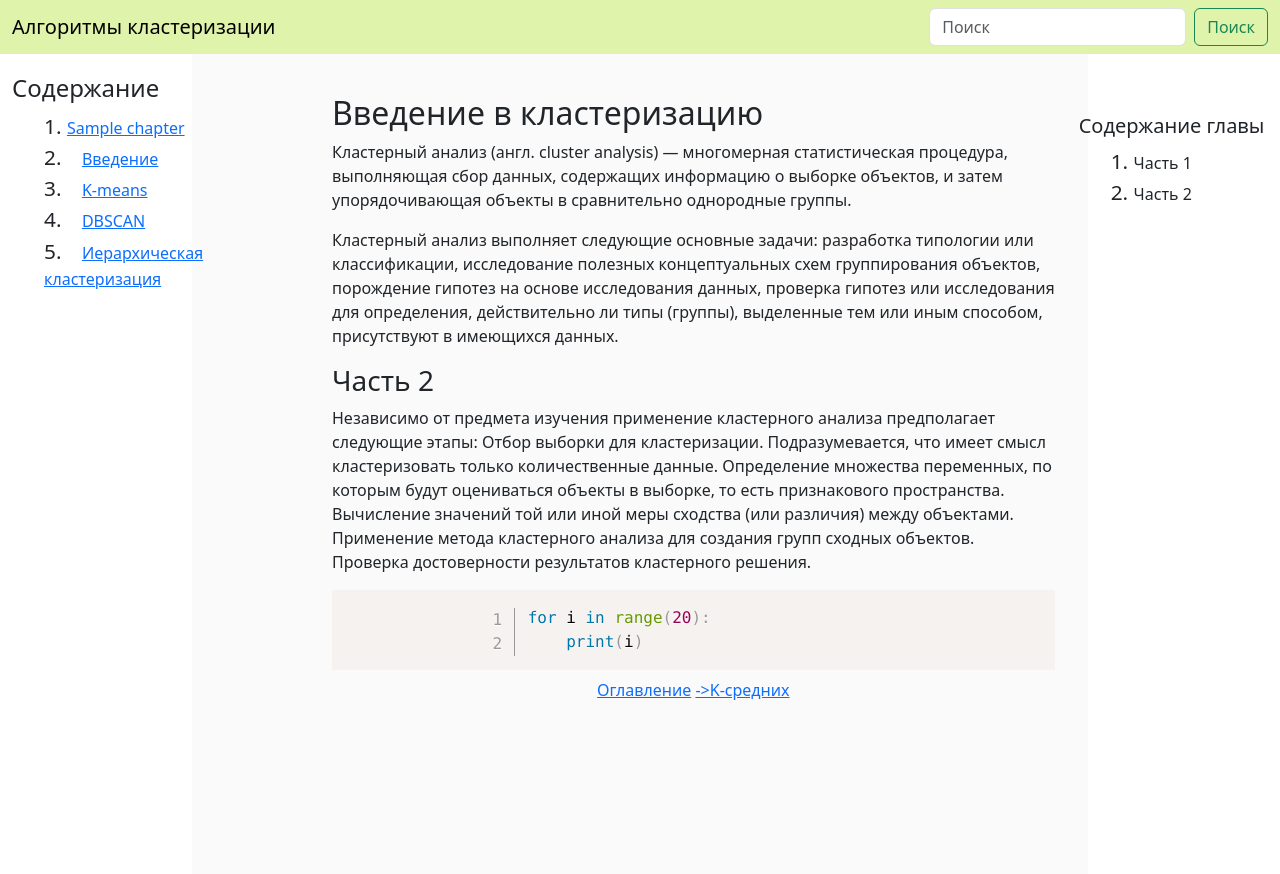
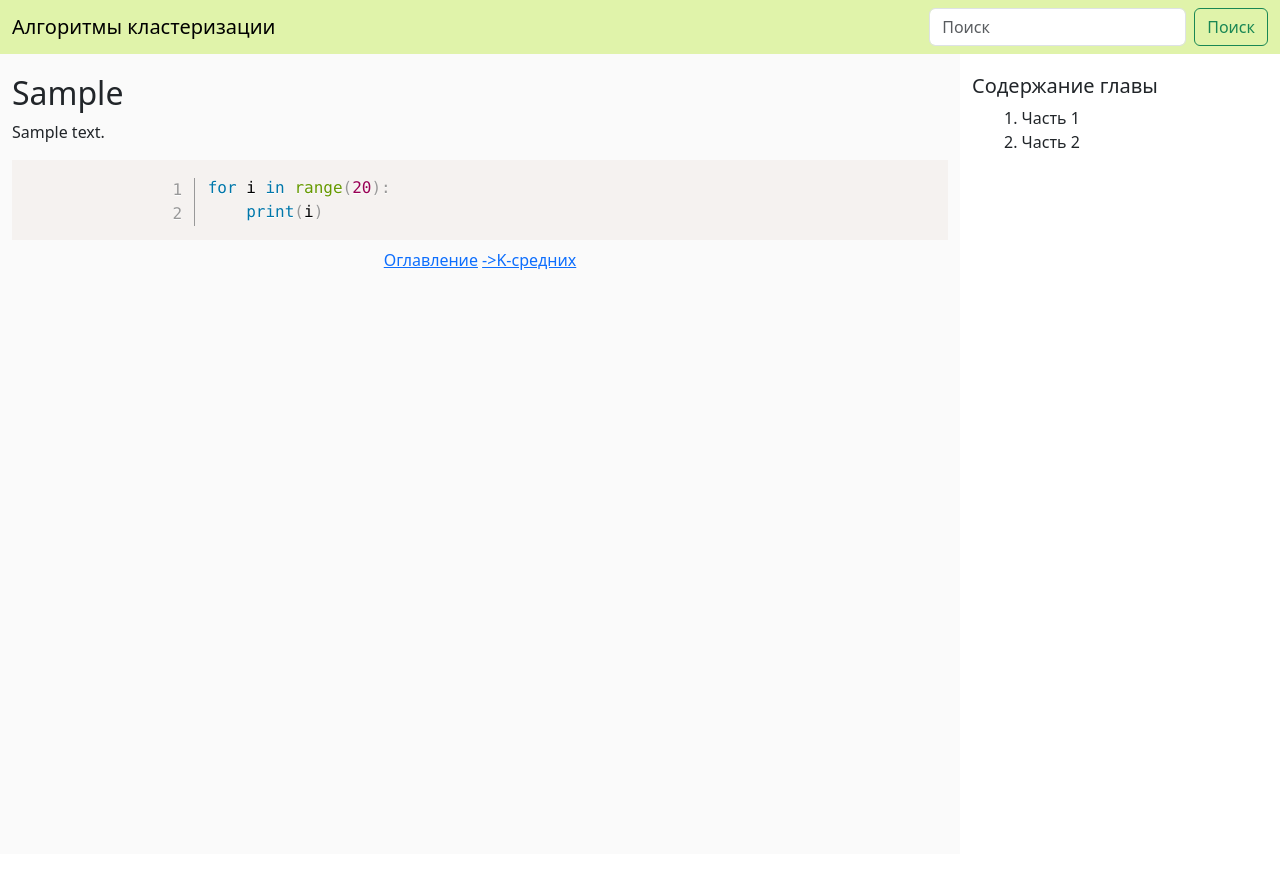
Before and after one commit to DmitriyDog/ClusterBook, a Django app: template ClusterTextbook/articles/templates/article-page.html in a window 1280 px wide. After the commit the page ends 270 px from the top, so only its background shows below. Run offline with Django 5.2, Linux system fonts and the light colour scheme; tables that the repository leaves empty hold one stand-in row (values such as "Sample post"); the template is opened without the code that fills it: values that come from a table or form of the project are taken from there, most other values are stand-ins (such as "Sample title", 1, 10 or a date in 2020); some libraries are stand-ins or nearby versions.

Commit message:
Добавил импорт текст из БД. Оптимизировал html-разметку для правильного и красивого показа текста

```diff
--- a/ClusterTextbook/ClusterTextbook/urls.py
+++ b/ClusterTextbook/ClusterTextbook/urls.py
@@ -20,4 +20,4 @@ from django.urls import include, path
 urlpatterns = [
     path("admin/", admin.site.urls),
     path("", include("articles.urls")),
-    path("articles/<str:article_name>/", include("articles.urls"))]
+    path("articles/<int:article_id>/", include("articles.urls"))]
--- a/ClusterTextbook/articles/templates/article-page.html
+++ b/ClusterTextbook/articles/templates/article-page.html
@@ -1,29 +1,18 @@
-{% extends "index.html" %}
+{% extends "base.html" %}
+{% block title %}{{ article_header }}{% endblock %}
+
 {% block page_content %}
 <div class="row">
-      <div class="col-3 d-none d-lg-block">
-        <h4>Содержание</h4>
+      <div class="col-2 d-none d-xxl-block">
+        <h4 style="margin-top: 20px;">Содержание</h4>
         {% include "quick-textbook-navigation.html" %}
       </div>
 
       <div class="col" style="background-color: #FAFAFA; height: 100vh;">
-          <h2 style="margin-top: 20px;">Введение в кластеризацию</h2>
-          <p>Кластерный анализ (англ. cluster analysis) — многомерная статистическая процедура,
-              выполняющая сбор данных, содержащих информацию о выборке объектов,
-              и затем упорядочивающая объекты в сравнительно однородные группы.</p>
-          <p>Кластерный анализ выполняет следующие основные задачи:
-          разработка типологии или классификации,
-          исследование полезных концептуальных схем группирования объектов,
-          порождение гипотез на основе исследования данных,
-          проверка гипотез или исследования для определения, действительно ли типы (группы),
-              выделенные тем или иным способом, присутствуют в имеющихся данных.</p>
-          <h3>Часть 2</h3>
-          <p>Независимо от предмета изучения применение кластерного анализа предполагает следующие этапы:
-          Отбор выборки для кластеризации. Подразумевается, что имеет смысл кластеризовать только количественные данные.
-          Определение множества переменных, по которым будут оцениваться объекты в выборке, то есть признакового пространства.
-          Вычисление значений той или иной меры сходства (или различия) между объектами.
-          Применение метода кластерного анализа для создания групп сходных объектов.
-          Проверка достоверности результатов кластерного решения.</p>
+          <h2 style="margin-top: 20px;">{{ article_header }}</h2>
+          {% for block in article_content %}
+                <p>{{ block.text_block }}</p>
+          {% endfor %}
           <pre class="line-numbers" style="15px solid green">
               <code class="language-python">for i in range(20):
                   print(i)</code></pre>
@@ -33,7 +22,7 @@
           </p>
       </div>
 
-      <div class="col-2 d-none d-md-block" style="margin-top: 20px;">
+      <div class="col-3 d-none d-md-block">
         {% include "quick-chapter-navigation.html" %}
       </div>
 </div>
--- a/ClusterTextbook/articles/templates/base.html
+++ b/ClusterTextbook/articles/templates/base.html
@@ -19,7 +19,7 @@
         </form>
     </div>
 </nav>
-<div class="container-fluid" style="margin-top: 20px;">
+<div class="container-fluid">
   {% block page_content %} {% endblock page_content %}
 </div>
 <script src="{% static 'js/prism.min.js' %}"></script>
--- a/ClusterTextbook/articles/templates/quick-textbook-navigation.html
+++ b/ClusterTextbook/articles/templates/quick-textbook-navigation.html
@@ -3,7 +3,7 @@
         {% for chap in chapter_list %}
             <li>
             {% if chap.article_set.all|length > 1 %}
-                <span style="font-size: 1.5rem">{{ chap.chapter_name }}</span>
+                {{ chap.chapter_name }}
                 <ol>
                     {% for article in chap.article_set.all %}
                         <li><a href="{% url 'article_page' article.pk %}">{{ article.article_name }}</a></li>
--- a/ClusterTextbook/static/css/style.css
+++ b/ClusterTextbook/static/css/style.css
@@ -1,17 +1,4 @@
 .article { margin-left: 15px; }
-
-body {
-position: relative; /* Необходимо для правильного позиционирования псевдоэлемента */
-min-height: 100vh; /* Убедимся, что тело занимает минимум весь экран */}
-
-body::before {
-content: "";
-position: absolute;
-left: 15%;
-width: 70%;
-height: 100%; /* Высота равна половине высоты окна браузера */
-background-color: #FAFAFA; /* Серый цвет заливки */
-z-index: -1;}
 
 ol {
    /* убираем стандартную нумерацию */
@@ -31,5 +18,4 @@ li:before {
      значения всех счетчиков с таким именем. Точка в кавычках добавляет
       разделяющую точку между цифрами, а точка с пробелом добавляется перед
        содержимым каждого пункта списка */
-   content: counters(li, ".") ". ";
-   font-size: 1.3em; }
+   content: counters(li, ".") ". ";}
```
Also changed, not shown: ClusterTextbook/articles/templates/index.html (+28 -1 lines), ClusterTextbook/articles/views.py (+7 -3 lines).
